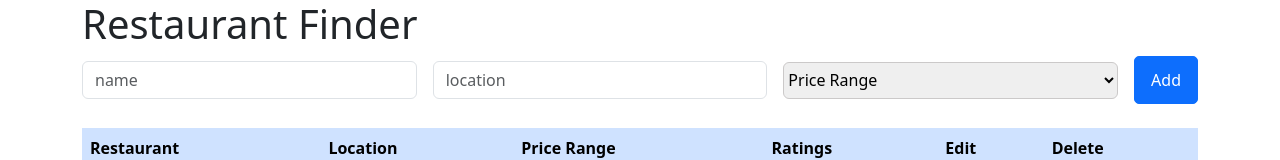
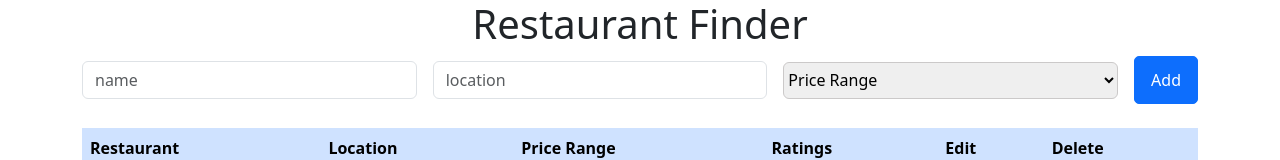
Before and after one commit to Niimaii/Restaurant-Review-PERN, a React (Create React App) app in the folder client/: page / in a window 1280 px wide. Shown: the top 160 px of the page. Built offline with nearby package versions, Linux system fonts and the light colour scheme; no server answers.

Commit message:
formatting

```diff
--- a/client/src/components/Header.jsx
+++ b/client/src/components/Header.jsx
@@ -1,9 +1,9 @@
-import React from "react";
+import React from 'react';
 
 const Header = () => {
   return (
     <div>
-      <h1 className="font-weight-light display-1text-center">
+      <h1 className='nav-title font-weight-light display-1text-center'>
         Restaurant Finder
       </h1>
     </div>
--- a/client/src/index.css
+++ b/client/src/index.css
@@ -15,6 +15,13 @@
   height: 3rem;
   width: 4rem;
   border-radius: 5px;
+}
+
+/* Title */
+
+.nav-title {
+  display: flex;
+  justify-content: center;
 }
 
 /* ***** RestaurantList ***** */
```
